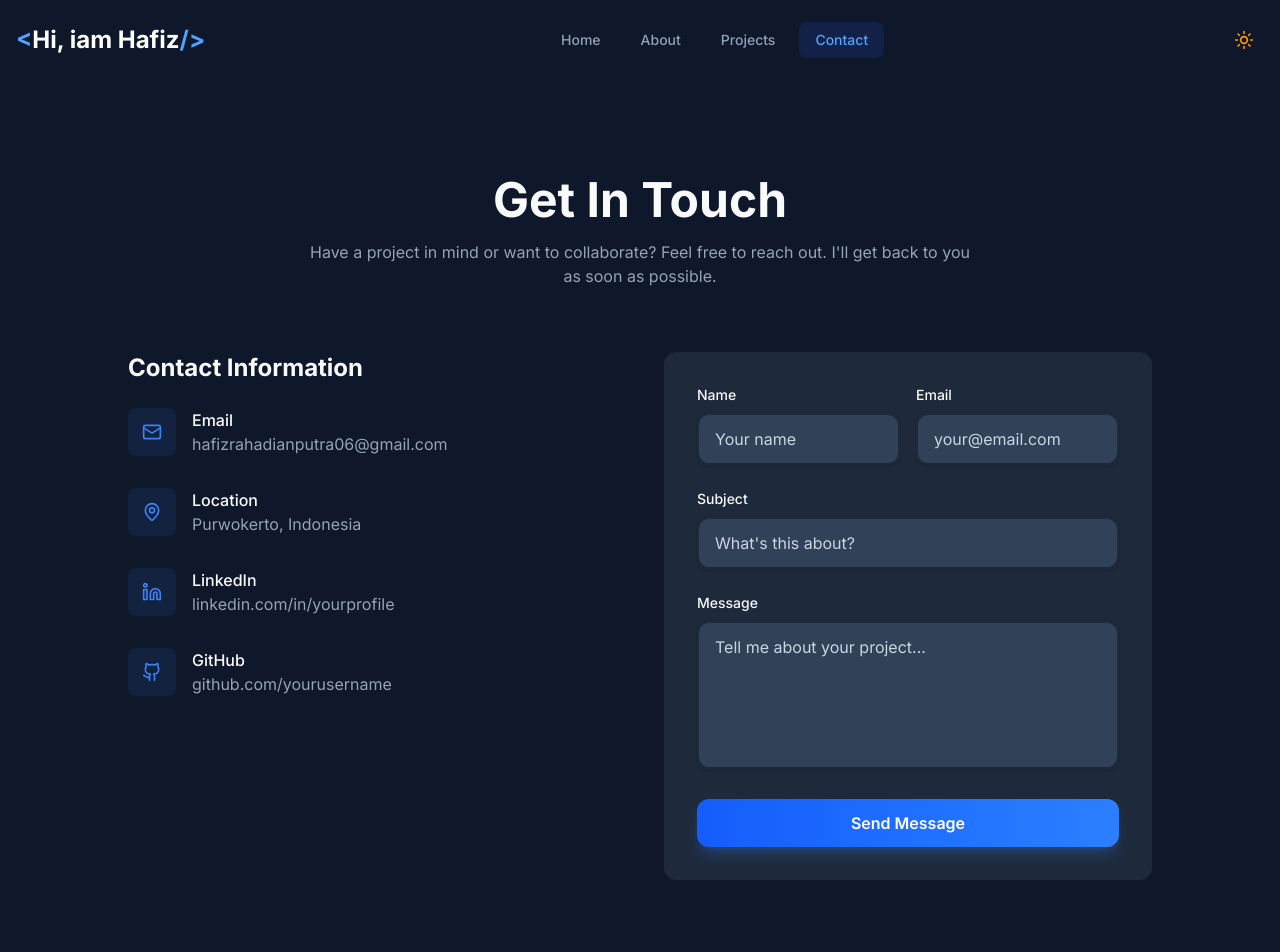
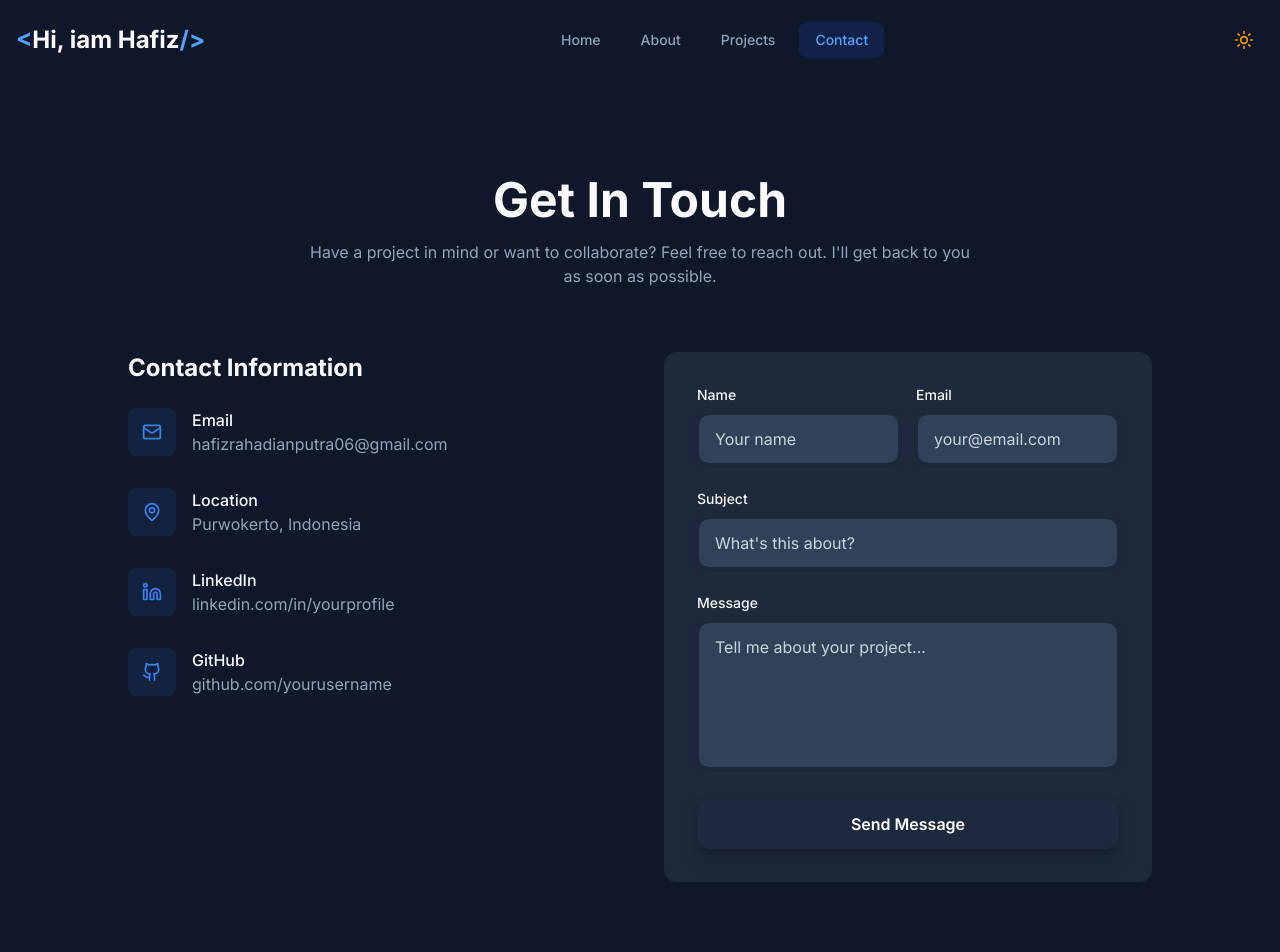
Before and after one commit to hafizputra06/Portofolio, a Next.js app: page /contact in a window 1280 px wide. Shown: the top 952 px of the page. Built offline with nearby package versions, Linux system fonts and the light colour scheme.

Commit message:
tombol send message

```diff
--- a/src/app/contact/ContactContent.tsx
+++ b/src/app/contact/ContactContent.tsx
@@ -246,7 +246,12 @@ export function ContactContent() {
                         />
                       </div>
 
-                      <Button type="submit" className="w-full" disabled={isLoading}>
+                      <Button
+                        type="submit"
+                        variant="dark"
+                        className="w-full"
+                        disabled={isLoading}
+                      >
                         {isLoading ? "Sending..." : "Send Message"}
                       </Button>
                     </form>
--- a/src/components/ui/Button.tsx
+++ b/src/components/ui/Button.tsx
@@ -2,7 +2,7 @@ import { ButtonHTMLAttributes, forwardRef } from "react";
 import { cn } from "@/lib/utils";
 
 interface ButtonProps extends ButtonHTMLAttributes<HTMLButtonElement> {
-  variant?: "primary" | "secondary" | "outline" | "ghost";
+  variant?: "primary" | "secondary" | "outline" | "ghost" | "dark";
   size?: "sm" | "md" | "lg";
 }
 
@@ -21,6 +21,8 @@ const Button = forwardRef<HTMLButtonElement, ButtonProps>(
             "border-2 border-blue-300 dark:border-slate-600 text-blue-700 dark:text-slate-200 hover:bg-blue-50 dark:hover:bg-slate-800 active:bg-blue-100 dark:active:bg-slate-700":
               variant === "outline",
             "text-slate-700 dark:text-slate-300 hover:bg-slate-100 dark:hover:bg-slate-800 active:bg-slate-200 dark:active:bg-slate-700": variant === "ghost",
+            "bg-slate-800 text-white hover:bg-slate-700 active:bg-slate-600 shadow-lg shadow-slate-900/30 hover:shadow-xl dark:bg-slate-800 dark:text-white dark:hover:bg-slate-700 dark:active:bg-slate-600 dark:shadow-slate-900/50 dark:border dark:border-slate-600":
+              variant === "dark",
           },
           {
             "px-4 py-2 text-sm": size === "sm",
```
